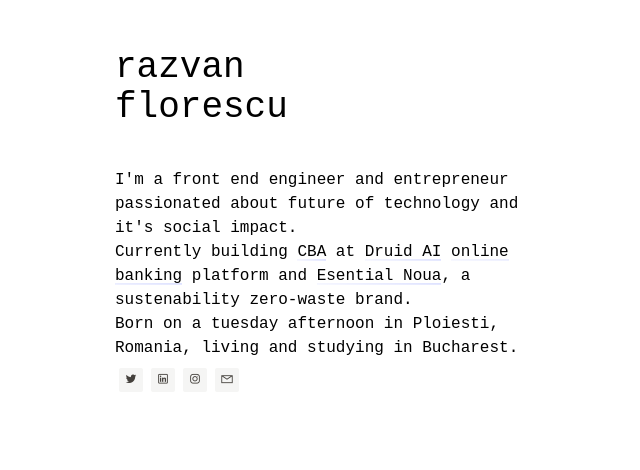
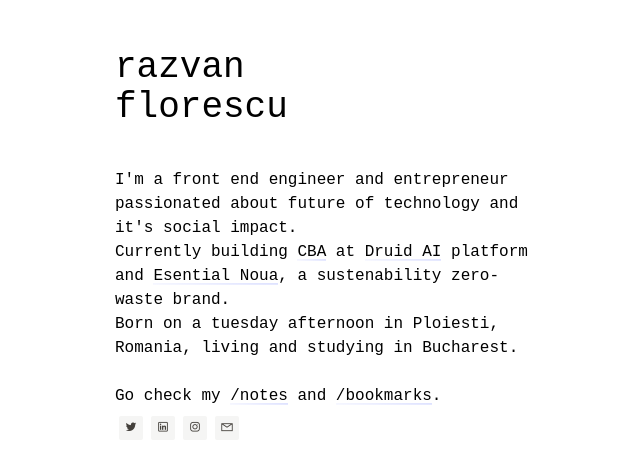
Before and after one commit to razvanef/razvanflorescu.com, a Next.js app: page / in a window 1280 px wide. Shown: the top 470 px of the page, without its empty margins (317-957 px from the left). Built offline with nearby package versions, Linux system fonts and the light colour scheme.

Commit message:
fix text

```diff
--- a/pages/index.tsx
+++ b/pages/index.tsx
@@ -1,4 +1,5 @@
 import type { NextPage } from 'next'
+import Link from 'next/link'
 import { SocialLinks } from '../components/SocialLinks'
 
 const Home: NextPage = () => {
@@ -9,8 +10,12 @@ const Home: NextPage = () => {
             </div>
             <p>
                 I&apos;m a front end engineer and entrepreneur passionated about future of technology and it&apos;s social impact.<br />
-                Currently building <a href="https://www.druidai.com/chatbots-in-the-press/druid-launches-a-new-conversational-ai-category-conversational-business-applications" data-toggle="tooltip" data-placement="top" title="Conversational Business Applications" target="_blank" rel="noreferrer">CBA</a> at <a href="https://www.druidai.com/chatbots-in-the-press/" target="_blank" rel="noreferrer">Druid AI</a> <a href="https://www.druidai.com/chatbots-in-the-press/druid-launches-a-new-conversational-ai-category-conversational-business-applications" target="_blank" rel="noreferrer">online banking</a> platform and <a href="https://esennoua.ro" target="_blank" rel="noreferrer">Esential Noua</a>, a sustenability zero-waste brand.<br />
+                Currently building <a href="https://www.druidai.com/chatbots-in-the-press/druid-launches-a-new-conversational-ai-category-conversational-business-applications" data-toggle="tooltip" data-placement="top" title="Conversational Business Applications" target="_blank" rel="noreferrer">CBA</a> at <a href="https://www.druidai.com/chatbots-in-the-press/" target="_blank" rel="noreferrer">Druid AI</a> platform and <a href="https://esennoua.ro" target="_blank" rel="noreferrer">Esential Noua</a>, a sustenability zero-waste brand.<br />
                 Born on a tuesday afternoon in Ploiesti, Romania, living and studying in Bucharest.
+            </p>
+            <br />
+            <p>
+                Go check my <Link href="/notes">/notes</Link> and <Link href="/bookmarks">/bookmarks</Link>.
             </p>
             <SocialLinks />
         </div>
```
